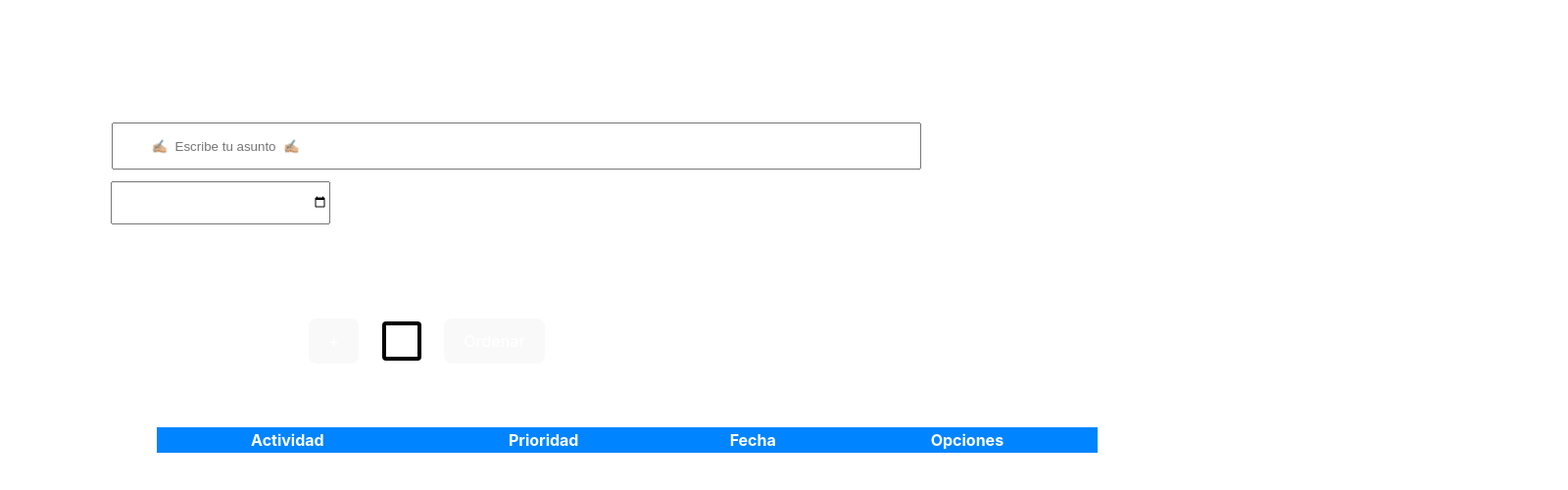
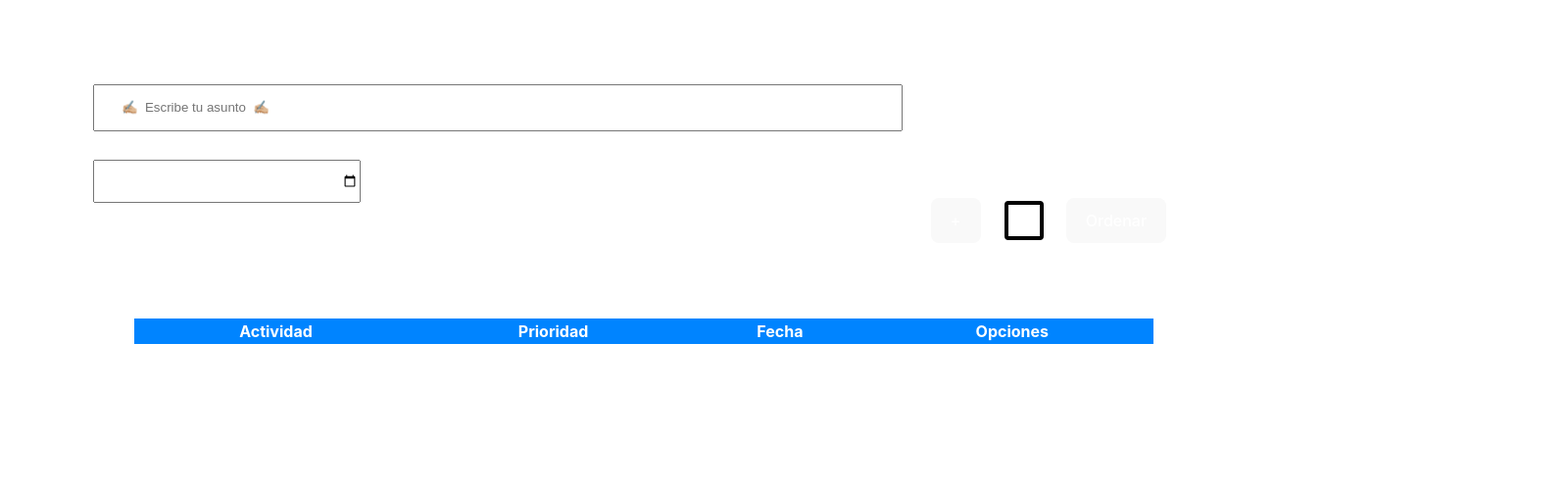
Before and after one commit to miguerlfr/tareas, a Vue app: page / in a window 1280 px wide. Shown: the top 500 px of the page at 98% size, 1600 px wide, since content can reach past the window. Built offline with nearby package versions, Linux system fonts and the light colour scheme.

Commit message:
Update App.vue

```diff
--- a/src/App.vue
+++ b/src/App.vue
@@ -17,7 +17,7 @@ function check() {
 }
 
 function ordenar() {
-  arr.value.sort((z, b)=> z.prioridad.localeCompare(b.prioridad))
+  arr.value.sort((z, b) => z.prioridad.localeCompare(b.prioridad))
 }
 
 function eliminar(i) {
@@ -31,12 +31,13 @@ function eliminar(i) {
 
     <section class="hijo">
 
-      <input class="actividad" type="text" placeholder="     ✍🏼  Escribe tu asunto  ✍🏼" v-model="actividad">
+      <input class="actividad" type="text" placeholder="  ✍🏼  Escribe tu asunto  ✍🏼" v-model="actividad">
       <input class="fecha" type="date" v-model="fecha">
+      <section class="parted">
         <button @click="check()">+</button>
         <input type="checkbox" class="check" v-model="a">
         <button @click="ordenar()">Ordenar</button>
-
+      </section>
     </section>
 
     <section class="hijoD">
@@ -51,7 +52,7 @@ function eliminar(i) {
         </thead>
 
         <tbody>
-          <tr v-for="(item, i) in arr" :key="i">
+          <tr v-for="(item, i) in arr" :key="i" :style="item.prioridad === 'Alta' ? {backgroundColor:'rgba(255, 0, 0, 0.521)'} : ''">
             <td>{{ item.actividad }}</td>
             <td>{{ item.prioridad }}</td>
             <td>{{ item.fecha }}</td>
@@ -76,41 +77,38 @@ function eliminar(i) {
 
 .actividad {
   position: absolute;
-  left: 50%;
-  transform: translate(-50%);
+  top: 7%;
+  left: 5%;
   width: 50rem;
   height: 42px;
-  margin-top: -200px;
-  margin-left: -113px;
   padding-left: 20px;
 }
 
 .fecha {
   position: absolute;
-  margin-left: -90px;
-  transform: translate(-50%);
-  margin-top: -140px;
+  top: 17%;
+  left: 5%;
+  width: 240px;
   height: 40px;
-  width: 200px;
-  padding-left: 20px;
+  right: 400px;
+  padding-left: 29px;
 }
 
 .papa {
+  position: relative;
   background-color: white;
-  padding: 250px;
+  padding: 300px;
   width: 650px;
-  height: 150px;
+  height: 170px;
 }
 
-.hijo {
+.parted {
+  position: relative;
   display: flex;
   gap: 20px;
+  left: 95%;
+  top: -130px;
 }
-
-.hijoD {
-  padding-top: 10%;
-}
-
 /* Estilo del checkbox */
 .check {
   appearance: none;
@@ -162,12 +160,23 @@ function eliminar(i) {
 
 table {
   border-collapse: collapse;
-  width: 60rem;
-  position: absolute;
-  left: 50%;
-  transform: translate(-50%);
+  width: 100%;
 }
 
+.hijoD {
+  height: 400px;
+  overflow-y: auto;
+  position: absolute;
+  width: 65rem;
+  top: 64%;
+  left: 50%;
+  transform: translate(-50%, -50%);
+}
+
+td {
+  font-weight: 500;
+  color: black;
+}
 .tHead {
   background-color: rgb(0, 132, 255);
 }
```
Lines whose indentation alone changed are shown as unchanged.
